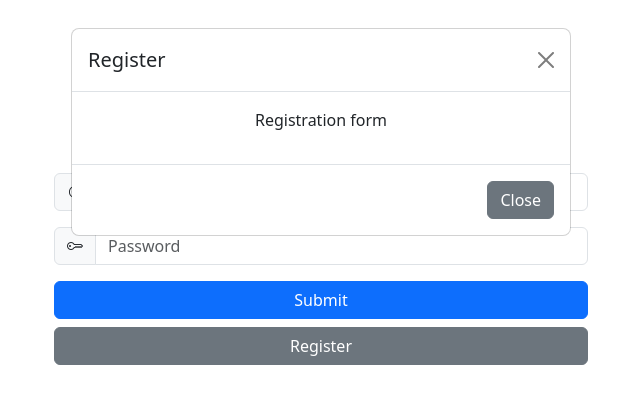
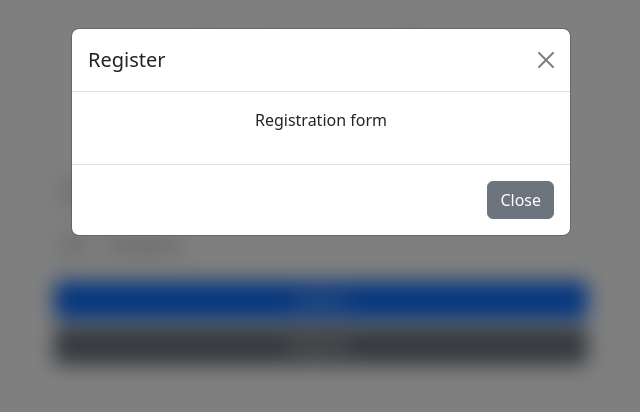
Before and after one commit to c0ldbear/sunkemon-go-new-front, a React (Vite) app in the folder react/: page / in a window 1280 px wide. Both pictures are taken after a click on the button "Register". Shown: the top 412 px of the page, without its empty margins (319-959 px from the left). Built offline with nearby package versions, Linux system fonts and the light colour scheme.

Commit message:
Add blur behind the registration modal

```diff
--- a/react/src/App.css
+++ b/react/src/App.css
@@ -41,10 +41,25 @@
   color: #888;
 }
 
-.login-form {
-  margin-bottom: 20px;
-  padding: 5px;
-  display: flex;
-  flex-direction: column;
-  align-items: first baseline;
+/* Customized CSS */
+/* Custom overlay style */
+.custom-overlay {
+  position: fixed;
+  top: 0;
+  left: 0;
+  width: 100%;
+  height: 100%;
+  backdrop-filter: blur(10px); /* Adjust blur intensity as needed */
+  z-index: 1040; /* Overlay z-index to ensure it's below the modal but above other content */
+  background: rgba(
+    0,
+    0,
+    0,
+    0.5
+  ); /* Optional: Adds a dark semi-transparent background */
 }
+
+/* Ensure the modal is above the overlay */
+.modal.show {
+  z-index: 1050;
+}
--- a/react/src/components/RegistrationModal.tsx
+++ b/react/src/components/RegistrationModal.tsx
@@ -9,7 +9,15 @@ const RegistrationModal = ({ show, onClose }: RegistrationModalProps) => {
   if (!show) return null;
 
   return (
-    <div className="modal show" style={{ display: "block" }}>
+    <>
+      <div
+        className={`custom-overlay ${show ? "d-block" : "d-none"}`}
+        style={{ display: "block" }}
+      ></div>
+      <div
+        className={`modal show ${show ? "d-block" : "d-none"}`}
+        style={{ display: "block" }}
+      >
         <div className="modal-dialog">
           <div className="modal-content">
             <div className="modal-header">
@@ -36,6 +44,7 @@ const RegistrationModal = ({ show, onClose }: RegistrationModalProps) => {
           </div>
         </div>
       </div>
+    </>
   );
 };
 export default RegistrationModal;
```
Lines whose indentation alone changed are shown as unchanged.
